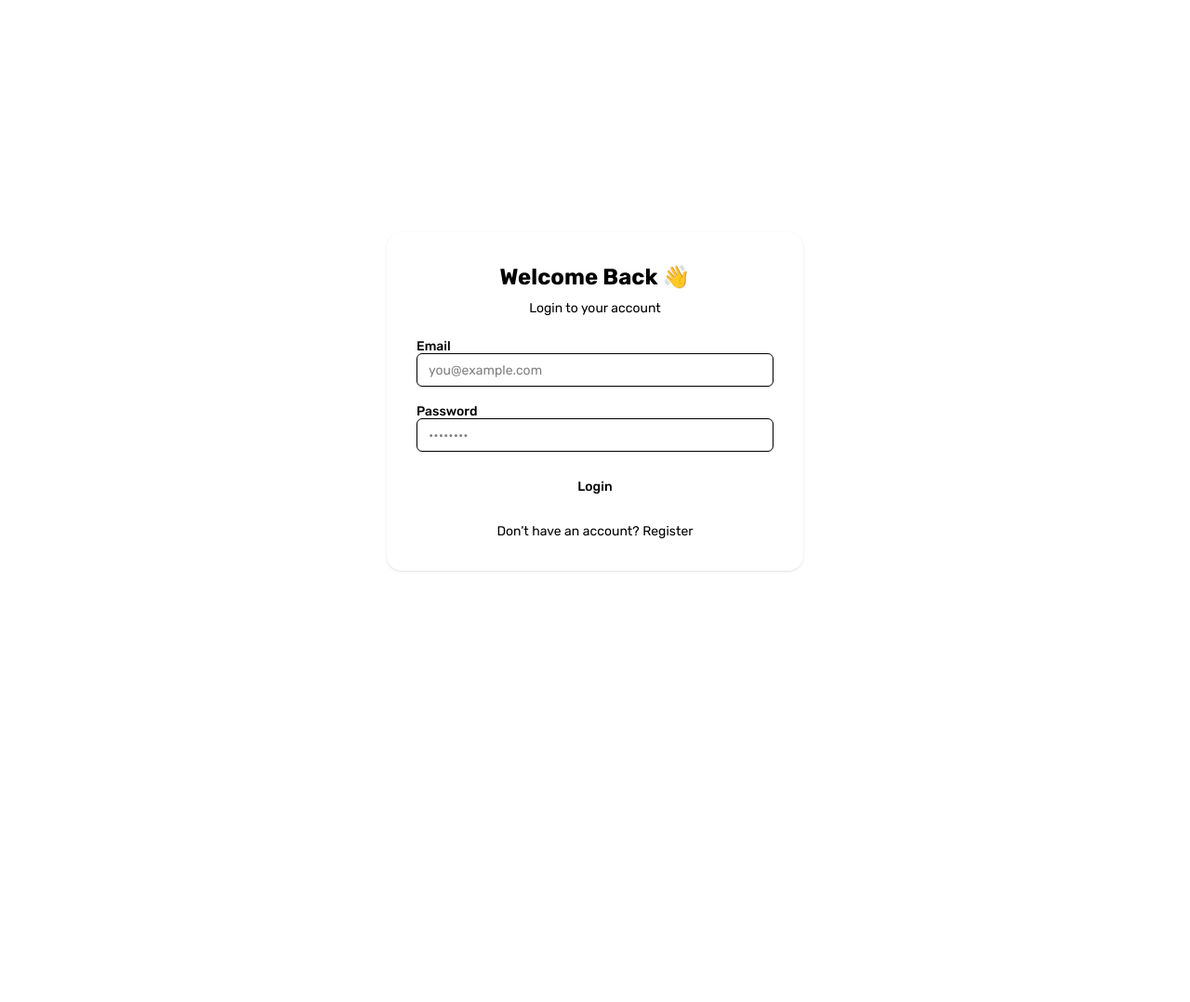
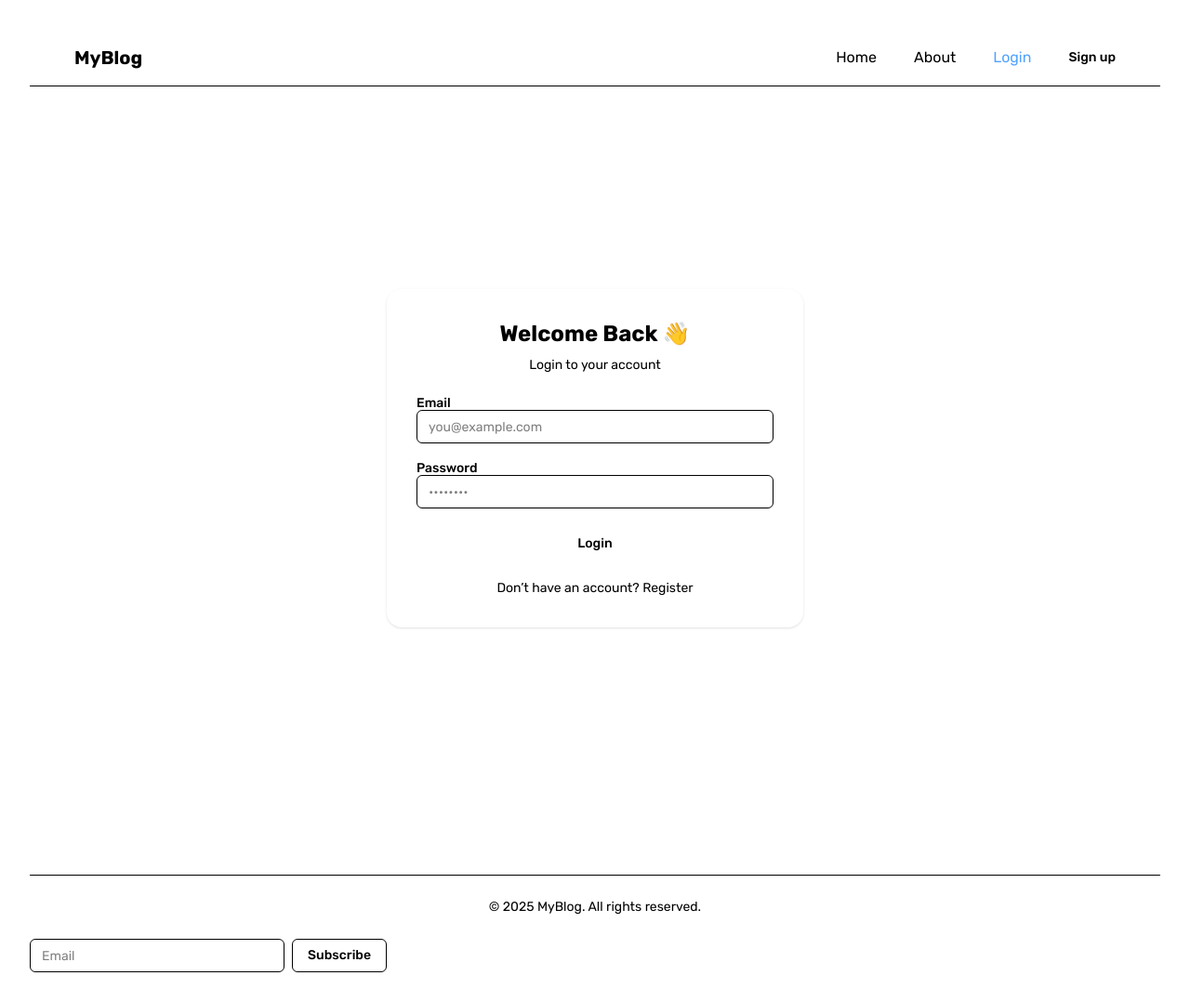
Before and after one commit to anshul4117/Blog-client, a React (Vite) app: page /login in a window 1280 px wide. Shown: the whole page at 93% size. Before the commit the page ends 864 px from the top, so only its background shows below. Built offline with nearby package versions, Linux system fonts and the light colour scheme.

Commit message:
update Footer and Navbar components for improved layout and accessibility

```diff
--- a/src/components/layout/Footer.jsx
+++ b/src/components/layout/Footer.jsx
@@ -1,9 +1,18 @@
+import { Input } from "@/components/ui/input";
+import { Button } from "@/components/ui/button";
+
 export default function Footer() {
   return (
     <footer className="border-t mt-12">
       <div className="max-w-6xl mx-auto py-6 text-center text-sm text-muted-foreground">
         © {new Date().getFullYear()} MyBlog. All rights reserved.
       </div>
+      <div className="flex w-full max-w-sm items-center gap-2">
+      <Input type="email" placeholder="Email" />
+      <Button type="submit" variant="outline">
+        Subscribe
+      </Button>
+    </div>
     </footer>
   );
 }
--- a/src/components/layout/Navbar.jsx
+++ b/src/components/layout/Navbar.jsx
@@ -15,21 +15,21 @@ export default function Navbar() {
         </Link>
 
         {/* desktop menu */}
-        <div className="hidden md:flex gap-6 items-center">
+        <div className="hidden md:flex gap-10 items-center">
           <NavLink to="/" className={({isActive}) => isActive ? 'text-primary text-blue-400' : 'hover:text-primary'}>Home</NavLink>
           <NavLink to="/about" className={({isActive}) => isActive ? 'text-primary text-blue-400' : 'hover:text-primary'}>About</NavLink>
 
           {isLoggedIn ? (
             <>
-              <Link to="/dashboard" className="hover:text-primary">Dashboard</Link>
+              <NavLink to="/dashboard" className={({isActive}) => isActive ? 'text-primary text-blue-400' : 'hover:text-primary'}>Dashboard</NavLink>
               <Button variant="outline" size="sm">Logout</Button>
             </>
           ) : (
             <>
-              <Link to="/login" className="hover:text-primary">Login</Link>
-              <Link to="/register">
-                <Button size="sm">Sign up</Button>
-              </Link>
+              <NavLink to="/login" className={({isActive}) => isActive ? 'text-primary text-blue-400' : 'hover:text-primary'}>Login</NavLink>
+              <NavLink to="/register" className={({isActive}) => isActive ? 'text-primary text-blue-400' : 'hover:text-primary'}>
+                <Button className="-p-5">Sign up</Button>
+              </NavLink>
             </>
           )}
         </div>
@@ -49,15 +49,15 @@ export default function Navbar() {
           <NavLink to="/about" className={({isActive})=> isActive ? 'text-primary font-semibold' : ''}>About</NavLink>
           {isLoggedIn ? (
             <>
-              <Link to="/dashboard">Dashboard</Link>
+              <NavLink to="/dashboard" className={({isActive})=> isActive ? 'text-primary font-semibold' : ''}>Dashboard</NavLink>
               <Button variant="outline" size="sm">Logout</Button>
             </>
           ) : (
             <>
-              <Link to="/login">Login</Link>
-              <Link to="/register">
-                <Button size="sm">Sign up</Button>
-              </Link>
+              <NavLink to="/login" className={({isActive})=> isActive ? 'text-primary font-semibold' : ''}>Login</NavLink>
+              <NavLink to="/register" className={({isActive})=> isActive ? 'text-primary font-semibold' : ''}>
+                <Button >Sign up</Button>
+              </NavLink>
             </>
           )}
         </div>
--- a/src/features/Auth/Components/AuthLayout.jsx
+++ b/src/features/Auth/Components/AuthLayout.jsx
@@ -1,5 +1,8 @@
+import MainLayout from "../../../components/layout/MainLayout";
+
 export default function AuthLayout({ title, subtitle, children }) {
   return (
+    <MainLayout>
     <div className="flex items-center justify-center min-h-screen bg-muted/30 px-4">
       <div className="w-full max-w-md space-y-6 bg-background rounded-2xl shadow-sm p-8">
         <div className="text-center space-y-2">
@@ -11,5 +14,6 @@ export default function AuthLayout({ title, subtitle, children }) {
         {children}
       </div>
     </div>
+    </MainLayout>
   );
 }
```
